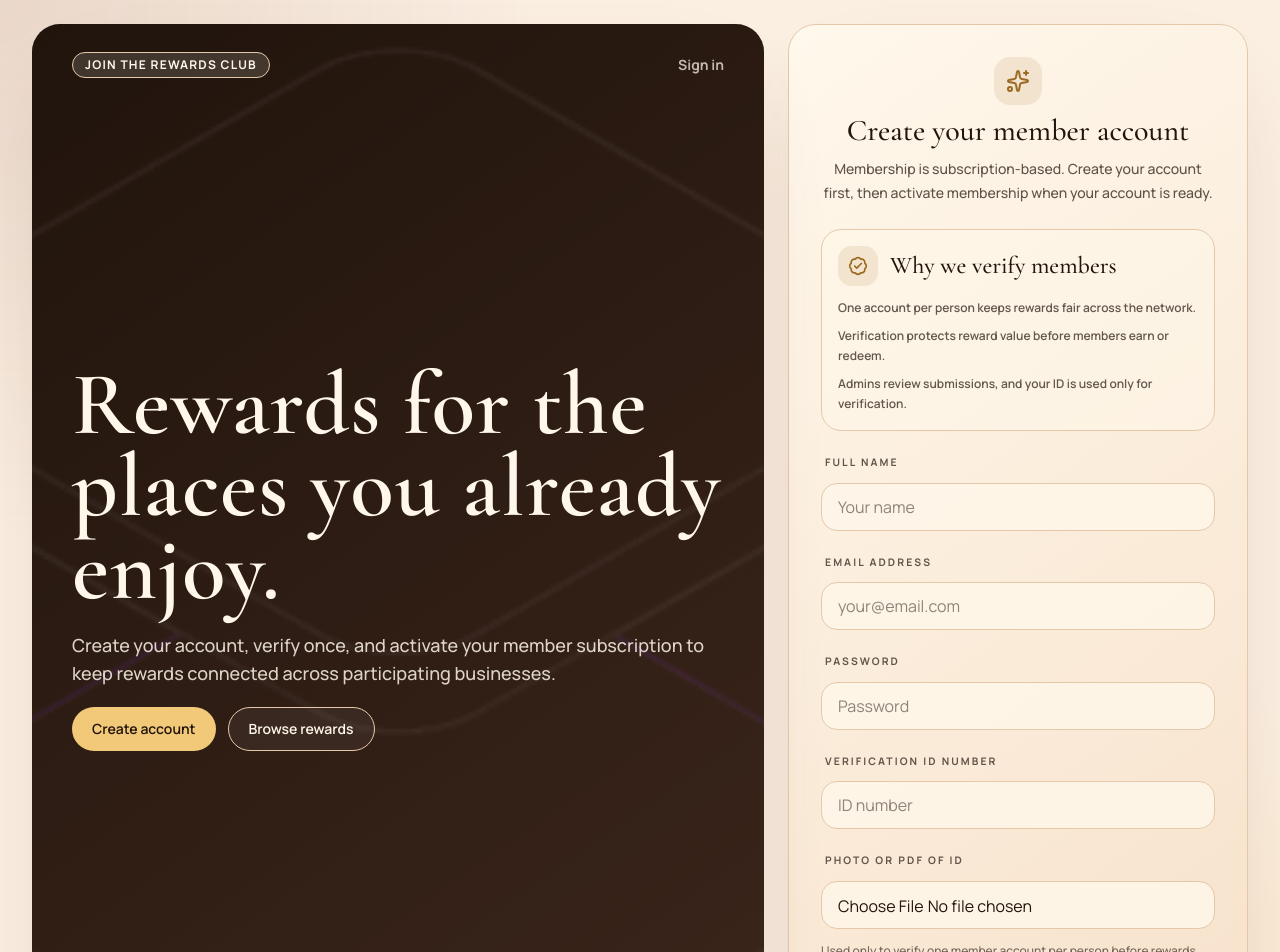
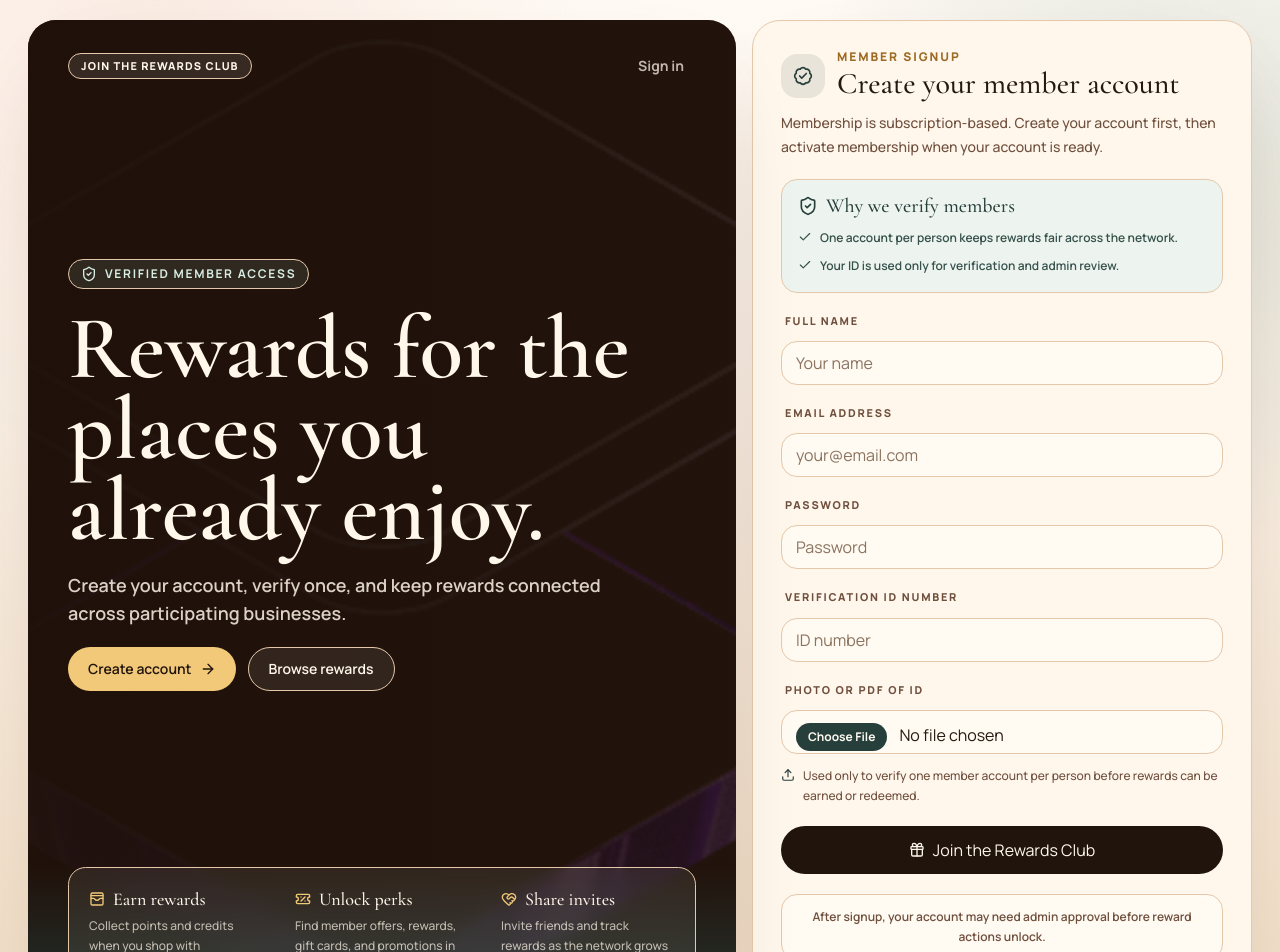
Before and after one commit to ElaiElaiElai1113/LoyaltyRewardsProg, a React (Vite) app: page /join in a window 1280 px wide. Shown: the top 952 px of the page. Built offline with nearby package versions, Linux system fonts and the light colour scheme; no server answers.

Commit message:
Improve join page UI and direct anchors

```diff
--- a/src/features/ambassadors/pages/ambassadors-page.tsx
+++ b/src/features/ambassadors/pages/ambassadors-page.tsx
@@ -129,7 +129,7 @@ export function AmbassadorsPage() {
           </div>
         </section>
 
-        <section className="flex min-h-0 items-stretch">
+        <section id="ambassador-form" className="flex min-h-0 items-stretch">
           <div className="h-full min-h-0 w-full overflow-hidden rounded-[1.4rem] border border-[#d8a36a]/30 bg-[linear-gradient(145deg,var(--card)_0%,#fff7ef_58%,#f7e2cf_100%)] p-3 text-card-foreground shadow-card sm:p-4 lg:rounded-[1.6rem] lg:p-5 xl:p-6">
             {isSubmitted ? (
               <div className="flex h-full flex-col items-center justify-center gap-5 text-center">
--- a/src/features/auth/pages/landing-page.tsx
+++ b/src/features/auth/pages/landing-page.tsx
@@ -380,7 +380,7 @@ export function LandingPage() {
       </section>
 
       {/* Founder letter */}
-      <section className="bg-[#fffdf8] px-4 py-12 text-[#21140d] sm:px-6 sm:py-16 lg:px-8">
+      <section id="founder-letter" className="bg-[#fffdf8] px-4 py-12 text-[#21140d] sm:px-6 sm:py-16 lg:px-8">
         <div className="mx-auto grid max-w-6xl gap-8 lg:grid-cols-[minmax(0,0.7fr)_minmax(0,1fr)] lg:items-center">
           <div className="relative overflow-hidden rounded-[1.25rem] border border-[#d8b98c]/55 bg-[#efe6d8] shadow-soft">
             {/* TODO: replace with real founder photo at src/assets/founder-medellin.webp */}
--- a/src/features/join/pages/join-rewards-page.tsx
+++ b/src/features/join/pages/join-rewards-page.tsx
@@ -1,5 +1,5 @@
 import { zodResolver } from '@hookform/resolvers/zod'
-import { BadgeCheck, Gift, HeartHandshake, Sparkles, TicketPercent, WalletCards } from 'lucide-react'
+import { ArrowRight, BadgeCheck, Check, Gift, HeartHandshake, ShieldCheck, TicketPercent, Upload, WalletCards } from 'lucide-react'
 import { useState } from 'react'
 import { useForm } from 'react-hook-form'
 import { Link, Navigate } from 'react-router-dom'
@@ -41,8 +41,10 @@ const benefits = [
 ]
 
 const joinInputClass =
-  'border-[var(--primary)]/22 bg-[var(--cream)]/84 text-[var(--espresso)] shadow-none placeholder:text-[var(--espresso)]/50 focus-visible:ring-[var(--primary)]/25'
-const joinLabelClass = 'text-[var(--espresso)]/70'
+  'h-11 rounded-xl border-[#d9b98e] bg-[#fffaf2] px-3.5 text-sm text-[#24190f] shadow-none placeholder:text-[#8b735f] focus-visible:border-[#9c6a22] focus-visible:ring-[#9c6a22]/18'
+const joinFileInputClass =
+  `${joinInputClass} cursor-pointer file:mr-3 file:rounded-full file:border-0 file:bg-[#273f3b] file:px-3 file:py-1.5 file:text-xs file:font-bold file:text-[#fffaf2] file:transition hover:file:bg-[#1e312e]`
+const joinLabelClass = 'text-[0.68rem] font-extrabold uppercase tracking-[0.16em] text-[#6f4f3d]'
 
 function homePathForRole(role: string) {
   if (role === 'platform-admin') return '/admin/portal'
@@ -68,47 +70,57 @@ export function JoinRewardsPage() {
   }
 
   return (
-    <main className="relative isolate min-h-screen overflow-x-hidden bg-surface px-4 py-6 sm:px-6 lg:px-8">
-      <div className="pointer-events-none absolute inset-0 bg-[radial-gradient(circle_at_top_left,color-mix(in_srgb,var(--rose-brown)_16%,transparent),transparent_30%),radial-gradient(circle_at_bottom_right,color-mix(in_srgb,var(--champagne)_28%,transparent),transparent_32%)]" />
-      <div className="relative mx-auto grid min-h-[calc(100svh-3rem)] w-full min-w-0 max-w-7xl grid-cols-[minmax(0,1fr)] gap-6 lg:grid-cols-[minmax(0,1fr)_minmax(360px,460px)] lg:items-stretch">
-        <section className="relative w-full min-w-0 max-w-full overflow-hidden rounded-[1.75rem] bg-[linear-gradient(145deg,var(--espresso)_0%,color-mix(in_srgb,var(--espresso)_74%,var(--rose-brown))_62%,color-mix(in_srgb,var(--espresso)_58%,var(--rose-brown))_100%)] px-4 py-7 text-[var(--cream)] shadow-panel sm:px-8 lg:px-10">
-          <img src={heroImage} alt="" className="absolute inset-0 size-full object-cover opacity-18 mix-blend-screen" />
-          <div className="absolute inset-0 bg-[var(--espresso)]/35" />
-          <div className="absolute bottom-0 left-0 h-1.5 w-full bg-[linear-gradient(90deg,var(--blush),var(--champagne),var(--rose-brown))]" />
+    <main className="relative isolate min-h-screen overflow-x-hidden bg-[#f8eee2] px-3 py-3 text-[#24190f] sm:px-5 sm:py-5 lg:px-7">
+      <div className="pointer-events-none absolute inset-0 bg-[radial-gradient(circle_at_12%_4%,rgb(244_216_204/.46),transparent_28%),radial-gradient(circle_at_92%_16%,rgb(132_158_146/.24),transparent_26%),linear-gradient(180deg,#fffaf4_0%,#f8eee2_42%,#f0dcc4_100%)]" />
+      <div className="relative mx-auto grid min-h-[calc(100svh-1.5rem)] w-full min-w-0 max-w-7xl grid-cols-[minmax(0,1fr)] gap-4 lg:grid-cols-[minmax(0,1fr)_minmax(410px,500px)] lg:items-stretch">
+        <section className="relative w-full min-w-0 max-w-full overflow-hidden rounded-[1.4rem] bg-[#24150e] px-5 py-5 text-[#fff7ea] shadow-panel sm:rounded-[1.75rem] sm:px-8 sm:py-7 lg:px-10">
+          <img src={heroImage} alt="" className="absolute inset-0 size-full object-cover opacity-32 saturate-[.9]" />
+          <div className="absolute inset-0 bg-[linear-gradient(90deg,rgb(31_17_10/.92)_0%,rgb(31_17_10/.76)_48%,rgb(31_17_10/.46)_100%)]" />
+          <div className="absolute inset-x-0 bottom-0 h-40 bg-[linear-gradient(0deg,rgb(39_63_59/.78),transparent)]" />
+          <div className="absolute bottom-0 left-0 h-1 w-full bg-[linear-gradient(90deg,#84a092,#f2c978,#d99c84)]" />
 
           <div className="relative z-10 flex h-full min-w-0 flex-col justify-between gap-8">
             <div className="flex min-w-0 items-center justify-between gap-4">
-              <Badge className="border-[var(--champagne)]/30 bg-white/10 text-[var(--cream)]">
+              <Badge className="border-[#f2c978]/36 bg-[#fff7ea]/10 px-3 py-1 text-[0.68rem] font-extrabold uppercase tracking-[0.1em] text-[#fff7ea]">
                 {t('Join the Rewards Club')}
               </Badge>
-              <Link to="/signin" className="text-sm font-bold text-[var(--cream)]/72 transition hover:text-[var(--cream)]">
+              <Link to="/signin" className="rounded-full px-3 py-2 text-sm font-bold text-[#fff7ea]/72 transition hover:bg-[#fff7ea]/10 hover:text-[#fff7ea]">
                 {t('Sign in')}
               </Link>
             </div>
 
             <div className="min-w-0 max-w-3xl space-y-5">
-              <h1 className="max-w-full text-wrap break-words font-serif text-[clamp(2.35rem,9.7vw,3rem)] font-semibold leading-[0.94] tracking-[0.01em] sm:text-[clamp(3rem,7vw,6.8rem)] sm:leading-[0.92]">
+              <p className="flex w-fit items-center gap-2 rounded-full border border-[#84a092]/34 bg-[#84a092]/16 px-3 py-1.5 text-xs font-bold uppercase tracking-[0.14em] text-[#d8ede4]">
+                <ShieldCheck className="size-4" />
+                {t('Verified member access')}
+              </p>
+              <h1 className="max-w-3xl text-wrap break-words font-serif text-[clamp(2.55rem,9.2vw,4rem)] font-semibold leading-[0.9] sm:text-[clamp(4rem,7vw,6.6rem)]">
                 {t('Rewards for the places you already enjoy.')}
               </h1>
-              <p className="max-w-2xl break-words text-base font-medium leading-7 text-[var(--cream)]/84 sm:text-lg">
-                {t('Create your account, verify once, and activate your member subscription to keep rewards connected across participating businesses.')}
+              <p className="max-w-xl break-words text-base font-semibold leading-7 text-[#fff7ea]/84 sm:text-lg">
+                {t('Create your account, verify once, and keep rewards connected across participating businesses.')}
               </p>
               <div className="flex flex-wrap gap-3">
-                <Button asChild size="lg" className="min-w-0 rounded-full bg-[var(--champagne)] px-5 text-[var(--espresso)] hover:bg-[var(--cream)]">
-                  <a href="#join-form">{t('Create account')}</a>
+                <Button asChild size="lg" className="min-w-0 rounded-full bg-[#f2c978] px-5 text-[#21140d] hover:bg-[#fff7ea]">
+                  <a href="#join-form">
+                    {t('Create account')}
+                    <ArrowRight className="size-4" />
+                  </a>
                 </Button>
-                <Button asChild variant="outline" size="lg" className="min-w-0 rounded-full border-[var(--champagne)]/40 bg-white/5 px-5 text-[var(--cream)] hover:bg-white/10">
+                <Button asChild variant="outline" size="lg" className="min-w-0 rounded-full border-[#fff7ea]/30 bg-[#fff7ea]/8 px-5 text-[#fff7ea] hover:bg-[#fff7ea]/14 hover:text-[#fff7ea]">
                   <Link to="/rewards">{t('Browse rewards')}</Link>
                 </Button>
               </div>
             </div>
 
-            <div className="grid min-w-0 grid-cols-[minmax(0,1fr)] gap-3 md:grid-cols-3">
+            <div className="grid min-w-0 grid-cols-[minmax(0,1fr)] gap-2 rounded-[1.1rem] border border-[#fff7ea]/14 bg-[#fff7ea]/8 p-2 backdrop-blur md:grid-cols-3">
               {benefits.map((benefit) => (
-                <div key={benefit.title} className="min-w-0 rounded-[1rem] border border-white/12 bg-white/10 p-4 backdrop-blur">
-                  <benefit.icon className="size-5 text-[var(--champagne)]" />
-                  <h2 className="mt-3 font-serif text-xl leading-tight text-[var(--cream)]">{t(benefit.title)}</h2>
-                  <p className="mt-2 break-words text-xs font-medium leading-5 text-[var(--cream)]/74">{t(benefit.body)}</p>
+                <div key={benefit.title} className="min-w-0 rounded-[0.9rem] p-3">
+                  <div className="flex items-center gap-2">
+                    <benefit.icon className="size-4 text-[#f2c978]" />
+                    <h2 className="font-serif text-lg leading-tight text-[#fff7ea]">{t(benefit.title)}</h2>
+                  </div>
+                  <p className="mt-1.5 break-words text-xs font-medium leading-5 text-[#fff7ea]/70">{t(benefit.body)}</p>
                 </div>
               ))}
             </div>
@@ -116,15 +128,15 @@ export function JoinRewardsPage() {
         </section>
 
         <section id="join-form" className="flex w-full min-w-0 max-w-full items-center">
-          <div className="w-full min-w-0 rounded-[1.75rem] border border-[var(--primary)]/22 bg-[linear-gradient(145deg,#fff8ec_0%,#f6dfc7_100%)] p-6 text-[var(--espresso)] shadow-panel sm:p-8">
+          <div className="w-full min-w-0 rounded-[1.4rem] border border-[#ddb886] bg-[#fff7ec] p-5 text-[#24190f] shadow-panel sm:rounded-[1.75rem] sm:p-6 lg:p-7">
             {signUpComplete ? (
               <div className="space-y-7 py-8 text-center">
-                <div className="mx-auto flex size-16 items-center justify-center rounded-[1.35rem] bg-[var(--primary)]/12 text-[var(--primary)]">
+                <div className="mx-auto flex size-16 items-center justify-center rounded-[1.2rem] bg-[#273f3b]/10 text-[#273f3b]">
                   <BadgeCheck className="size-8" />
                 </div>
                 <div className="space-y-3">
-                  <h2 className="font-serif text-4xl leading-tight text-[var(--espresso)]">{t('Welcome to the Rewards Club.')}</h2>
-                  <p className="mx-auto max-w-md text-sm font-medium leading-6 text-[var(--espresso)]/72">
+                  <h2 className="font-serif text-4xl leading-tight text-[#24190f]">{t('Welcome to the Rewards Club.')}</h2>
+                  <p className="mx-auto max-w-md text-sm font-medium leading-6 text-[#6f4f3d]">
                     {t('Your account request is saved. Check your email if confirmation is required, then sign in. Reward actions may stay locked until admin approval.')}
                   </p>
                   {signUpWarning ? (
@@ -134,17 +146,17 @@ export function JoinRewardsPage() {
                   ) : null}
                 </div>
                 <div className="flex flex-col gap-3 sm:flex-row sm:justify-center">
-                  <Button asChild className="rounded-full bg-[var(--espresso)] text-[var(--cream)] hover:bg-[var(--rose-brown)]">
+                  <Button asChild className="rounded-full bg-[#273f3b] text-[#fff7ea] hover:bg-[#1e312e]">
                     <Link to="/signin">{t('Go to sign in')}</Link>
                   </Button>
-                  <Button asChild variant="outline" className="rounded-full border-[var(--espresso)]/20 bg-[var(--cream)]/40 text-[var(--espresso)] hover:bg-[var(--cream)]/70">
+                  <Button asChild variant="outline" className="rounded-full border-[#9c6a22]/24 bg-[#fffaf2] text-[#24190f] hover:bg-[#f3e5d3]">
                     <Link to="/rewards">{t('View rewards')}</Link>
                   </Button>
                 </div>
               </div>
             ) : (
               <form
-                className="space-y-6"
+                className="space-y-5"
                 onSubmit={form.handleSubmit(async (values) => {
                   try {
                     setError(null)
@@ -179,29 +191,29 @@ export function JoinRewardsPage() {
                   }
                 })}
               >
-                <div className="space-y-2 text-center">
-                  <div className="mx-auto flex size-12 items-center justify-center rounded-2xl bg-[var(--primary)]/12 text-[var(--primary)]">
-                    <Sparkles className="size-6" />
+                <div className="space-y-2">
+                  <div className="flex items-center gap-3">
+                    <div className="flex size-11 shrink-0 items-center justify-center rounded-xl bg-[#273f3b]/10 text-[#273f3b]">
+                      <BadgeCheck className="size-5" />
+                    </div>
+                    <div className="min-w-0">
+                      <p className="text-xs font-extrabold uppercase tracking-[0.16em] text-[#9c6a22]">{t('Member signup')}</p>
+                      <h2 className="font-serif text-3xl leading-tight text-[#24190f]">{t('Create your member account')}</h2>
+                    </div>
                   </div>
-                  <h2 className="font-serif text-3xl text-[var(--espresso)]">{t('Create your member account')}</h2>
-                  <p className="text-sm font-medium leading-6 text-[var(--espresso)]/72">
+                  <p className="text-sm font-medium leading-6 text-[#6f4f3d]">
                     {t('Membership is subscription-based. Create your account first, then activate membership when your account is ready.')}
                   </p>
                 </div>
 
-                <div className="rounded-[1.25rem] border border-[var(--primary)]/18 bg-[var(--cream)]/55 p-4">
-                  <div className="mb-3 flex items-center gap-3">
-                    <div className="flex size-10 items-center justify-center rounded-[0.85rem] bg-[var(--primary)]/12 text-[var(--primary)]">
-                      <BadgeCheck className="size-5" />
-                    </div>
-                    <h3 className="font-serif text-2xl leading-none text-[var(--espresso)]">
-                      {t('Why we verify members')}
-                    </h3>
+                <div className="rounded-[1rem] border border-[#84a092]/34 bg-[#edf4ef] p-4">
+                  <div className="mb-3 flex items-center gap-2">
+                    <ShieldCheck className="size-5 text-[#273f3b]" />
+                    <h3 className="font-serif text-xl leading-none text-[#273f3b]">{t('Why we verify members')}</h3>
                   </div>
-                  <div className="grid gap-2 text-xs font-semibold leading-5 text-[var(--espresso)]/70">
-                    <p>{t('One account per person keeps rewards fair across the network.')}</p>
-                    <p>{t('Verification protects reward value before members earn or redeem.')}</p>
-                    <p>{t('Admins review submissions, and your ID is used only for verification.')}</p>
+                  <div className="grid gap-2 text-xs font-semibold leading-5 text-[#36504b]">
+                    <p className="flex gap-2"><Check className="mt-0.5 size-3.5 shrink-0" />{t('One account per person keeps rewards fair across the network.')}</p>
+                    <p className="flex gap-2"><Check className="mt-0.5 size-3.5 shrink-0" />{t('Your ID is used only for verification and admin review.')}</p>
                   </div>
                 </div>
 
@@ -246,12 +258,13 @@ export function JoinRewardsPage() {
                   <Label htmlFor="join-verification-document" className={joinLabelClass}>{t('Photo or PDF of ID')}</Label>
                   <Input
                     id="join-verification-document"
-                    className={joinInputClass}
+                    className={joinFileInputClass}
                     type="file"
                     accept="image/jpeg,image/png,image/webp,application/pdf"
                     onChange={(event) => setVerificationDocument(event.target.files?.[0] ?? null)}
                   />
-                  <p className="text-xs font-medium leading-5 text-[var(--espresso)]/62">
+                  <p className="flex items-start gap-2 text-xs font-medium leading-5 text-[#6f4f3d]">
+                    <Upload className="mt-0.5 size-3.5 shrink-0 text-[#273f3b]" />
                     {t('Used only to verify one member account per person before rewards can be earned or redeemed.')}
                   </p>
                 </div>
@@ -265,19 +278,19 @@ export function JoinRewardsPage() {
                 <Button
                   type="submit"
                   size="lg"
-                  className="h-14 w-full rounded-full bg-[var(--espresso)] text-[var(--cream)] shadow-soft hover:bg-[var(--rose-brown)]"
+                  className="h-12 w-full rounded-full bg-[#21140d] text-[#fff7ea] shadow-soft hover:bg-[#273f3b]"
                   isLoading={form.formState.isSubmitting}
                 >
                   <Gift className="size-4" />
                   {t('Join the Rewards Club')}
                 </Button>
 
-                <p className="rounded-[1rem] border border-[var(--primary)]/16 bg-[var(--cream)]/45 p-3 text-center text-xs font-semibold leading-5 text-[var(--espresso)]/68">
+                <p className="rounded-xl border border-[#ddb886] bg-[#fffaf2] p-3 text-center text-xs font-semibold leading-5 text-[#6f4f3d]">
                   {t('After signup, your account may need admin approval before reward actions unlock.')}
                 </p>
 
-                <p className="text-center text-xs font-medium text-[var(--espresso)]/62">
-                  {t('Already a member?')} <Link to="/signin" className="font-bold text-[var(--primary)] hover:underline">{t('Sign in')}</Link>
+                <p className="text-center text-xs font-medium text-[#6f4f3d]">
+                  {t('Already a member?')} <Link to="/signin" className="font-bold text-[#273f3b] hover:underline">{t('Sign in')}</Link>
                 </p>
               </form>
             )}
```
